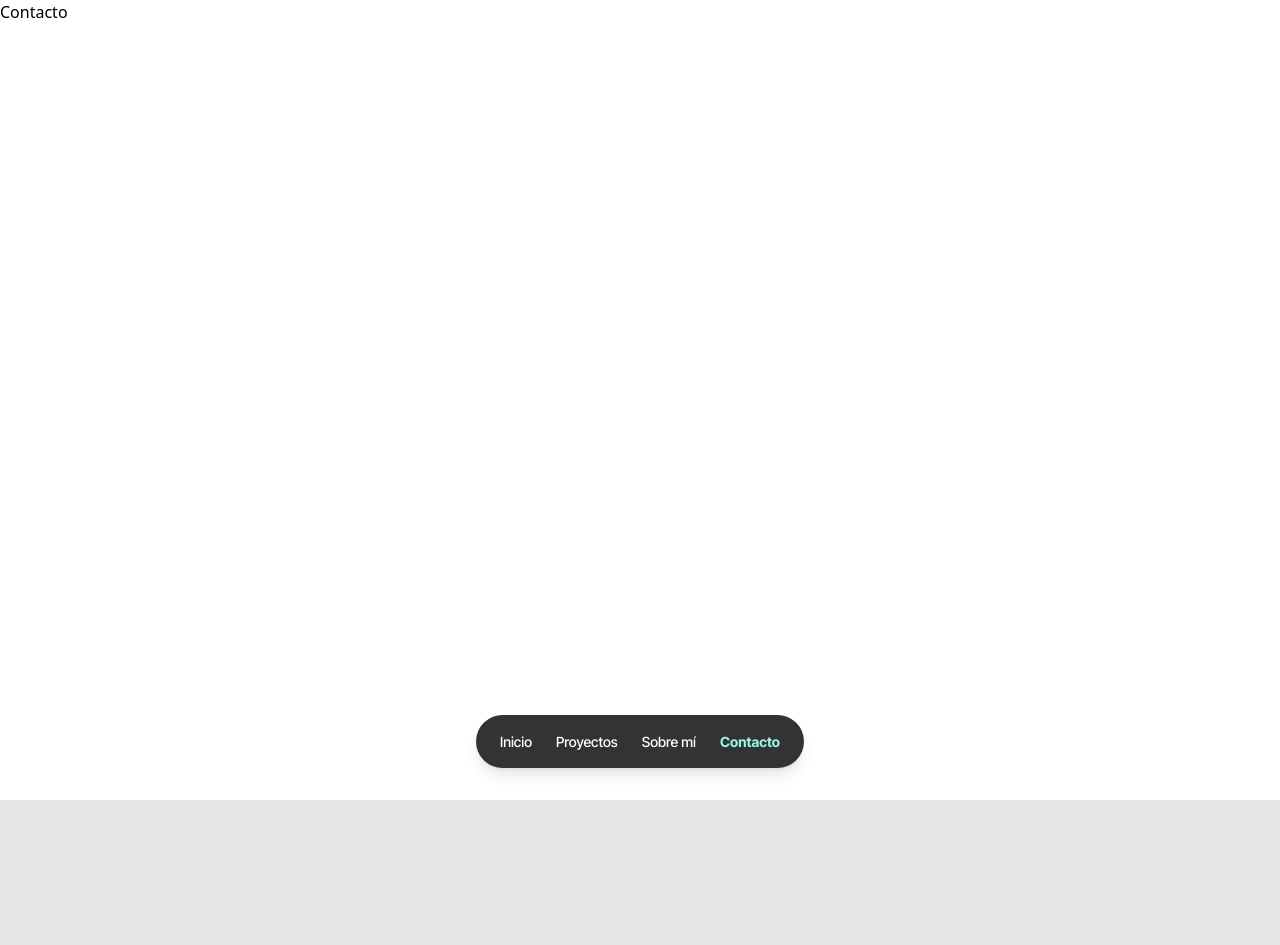
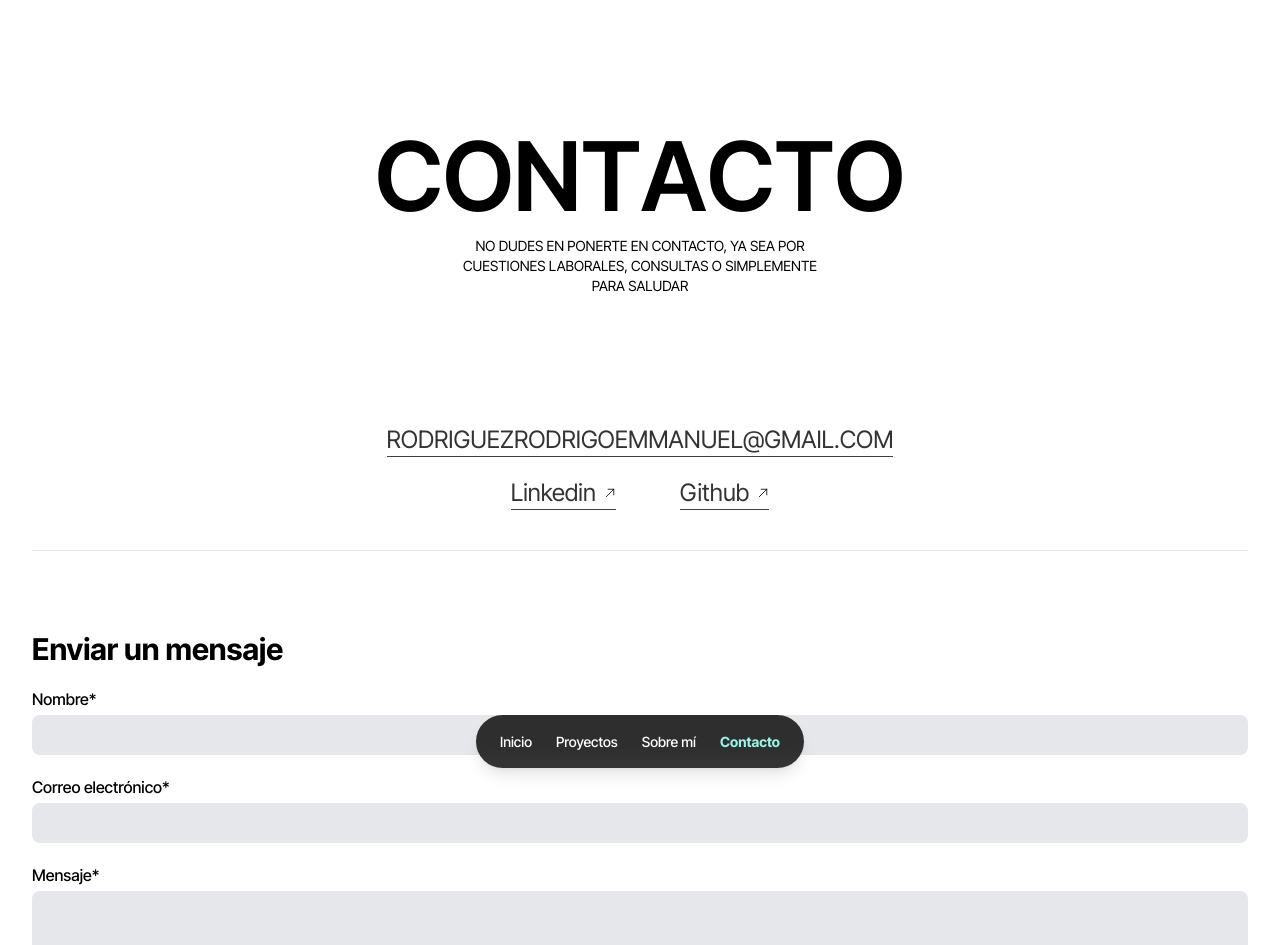
Before and after one commit to RdrBux/portfolio, a React (Create React App) app: page /contact in a window 1280 px wide. Shown: the top 945 px of the page. Before the commit the page ends 800 px from the top, so only its background shows below. Built offline with nearby package versions, Linux system fonts and the light colour scheme.

Commit message:
Write and style contact route

```diff
--- a/package.json
+++ b/package.json
@@ -3,6 +3,7 @@
   "version": "0.1.0",
   "private": true,
   "dependencies": {
+    "@emailjs/browser": "^3.9.1",
     "@testing-library/jest-dom": "^5.16.5",
     "@testing-library/react": "^13.4.0",
     "@testing-library/user-event": "^13.5.0",
--- a/src/components/CloseProject.jsx
+++ b/src/components/CloseProject.jsx
@@ -14,7 +14,7 @@ export default function CloseProject() {
       animate={{ opacity: 1 }}
       exit={{ opacity: 0 }}
       onClick={handleClick}
-      className="fixed top-6 right-6 z-40 w-fit rounded-full bg-black p-1 text-white duration-500 hover:rotate-90 lg:right-8 lg:top-8"
+      className="sticky top-6 right-6 z-40 w-fit self-end rounded-full bg-black p-1 text-white duration-500 hover:rotate-90 lg:right-8 lg:top-8"
     >
       <svg
         xmlns="http://www.w3.org/2000/svg"
--- a/src/components/ProjectNav.jsx
+++ b/src/components/ProjectNav.jsx
@@ -37,7 +37,7 @@ export default function Navbar() {
         <li>
           <a
             className="inline-block py-4 px-2"
-            href="#https://google.com"
+            href="https://google.com"
             target="_blank"
             rel="noreferrer"
           >
--- a/src/routes/about.jsx
+++ b/src/routes/about.jsx
@@ -2,16 +2,18 @@ import { motion } from 'framer-motion';
 
 export default function About() {
   return (
-    <motion.div>
+    <motion.div className="font-inter">
       <motion.div
         exit={{
           scale: 0.9,
           translateY: '2rem',
           borderRadius: '2rem',
         }}
-        className="h-full min-h-screen w-screen origin-top bg-white"
+        className="h-full w-screen origin-top bg-white"
       >
-        <h1>About</h1>
+        <div className="container flex flex-col gap-5">
+          <h1>hi</h1>
+        </div>
       </motion.div>
       <motion.div
         exit={{ display: 'block', opacity: 1 }}
--- a/src/routes/contact.jsx
+++ b/src/routes/contact.jsx
@@ -1,17 +1,173 @@
+import { useState } from 'react';
 import { motion } from 'framer-motion';
+import AnimatedTitle from '../components/AnimatedTitle';
+import emailjs from '@emailjs/browser';
+import { useRef } from 'react';
 
 export default function Contact() {
+  const [name, setName] = useState('');
+  const [email, setEmail] = useState('');
+  const [message, setMessage] = useState('');
+
+  const form = useRef();
+
+  function handleSubmit(e) {
+    e.preventDefault();
+
+    emailjs
+      .sendForm(
+        'service_m856fbi',
+        'contact_form',
+        form.current,
+        'R7TE1S2wUygb37lBp'
+      )
+      .then(
+        (result) => {
+          console.log(result.text);
+        },
+        (error) => {
+          console.log(error.text);
+        }
+      );
+
+    setName('');
+    setEmail('');
+    setMessage('');
+  }
+
+  const arrow = (
+    <svg
+      xmlns="http://www.w3.org/2000/svg"
+      fill="none"
+      viewBox="0 0 24 24"
+      strokeWidth={2}
+      stroke="currentColor"
+      className="h-3 w-3"
+    >
+      <path
+        strokeLinecap="round"
+        strokeLinejoin="round"
+        d="M4.5 19.5l15-15m0 0H8.25m11.25 0v11.25"
+      />
+    </svg>
+  );
+
   return (
-    <motion.div>
+    <motion.div className="font-inter">
       <motion.div
         exit={{
           scale: 0.9,
           translateY: '2rem',
           borderRadius: '2rem',
         }}
-        className="h-full min-h-screen w-screen origin-top bg-white"
+        className="min-h-screen w-screen max-w-full origin-top bg-white"
       >
-        <h1>Contacto</h1>
+        <div className="container flex flex-col">
+          <div className="flex flex-col items-center justify-center gap-3 py-20 text-center uppercase lg:py-32">
+            <AnimatedTitle text="Contacto" />
+            <motion.p
+              initial={{ y: '-0.25rem', opacity: 0 }}
+              animate={{
+                y: 0,
+                opacity: 1,
+                transition: {
+                  delay: 0.4,
+                  ease: 'easeOut',
+                  y: { duration: 0.5 },
+                  opacity: { duration: 1.2 },
+                },
+              }}
+              className="max-w-sm text-sm"
+            >
+              No dudes en ponerte en contacto, ya sea por cuestiones laborales,
+              consultas o simplemente para saludar
+            </motion.p>
+          </div>
+          <div className="flex flex-col items-center gap-5 pb-10 text-black/80 lg:text-2xl">
+            <a
+              href="mailto:rodriguezrodrigoemmanuel@gmail.com"
+              target="_blank"
+              rel="noreferrer"
+              className="group w-fit uppercase"
+            >
+              <div className="flex items-center gap-2">
+                rodriguezrodrigoemmanuel@gmail.com
+              </div>
+              <span className="block h-[1px] max-w-full bg-black/75 duration-300 group-hover:max-w-0"></span>
+            </a>
+            <div className="flex gap-16">
+              <a
+                href="https://www.linkedin.com/in/rdrbux/"
+                target="_blank"
+                rel="noreferrer"
+                className="group"
+              >
+                <div className="flex items-center gap-2">Linkedin {arrow}</div>
+                <span className="block h-[1px] max-w-full bg-black/75 duration-300 group-hover:max-w-0"></span>
+              </a>
+              <a
+                href="https://github.com/RdrBux"
+                target="_blank"
+                rel="noreferrer"
+                className="group"
+              >
+                <div className="flex items-center gap-2">Github {arrow}</div>
+                <span className="block h-[1px] max-w-full bg-black/75 duration-300 group-hover:max-w-0"></span>
+              </a>
+            </div>
+          </div>
+          <hr />
+          <form
+            ref={form}
+            onSubmit={handleSubmit}
+            className="flex flex-col gap-5 py-10 text-sm lg:py-20 lg:text-base"
+          >
+            <h3 className="text-3xl font-bold">Enviar un mensaje</h3>
+            <label className="flex flex-col font-medium">
+              Nombre*
+              <input
+                className="mt-1 rounded-lg bg-gray-200 px-4 py-2 text-base"
+                type="text"
+                name="user_name"
+                value={name}
+                onChange={(e) => setName(e.target.value)}
+                required
+              />
+            </label>
+            <label className="flex flex-col font-medium">
+              Correo electrónico*
+              <input
+                className="mt-1 rounded-lg bg-gray-200 px-4 py-2 text-base"
+                type="email"
+                name="user_email"
+                value={email}
+                onChange={(e) => setEmail(e.target.value)}
+                required
+              />
+            </label>
+            <label className="flex flex-col font-medium">
+              Mensaje*
+              <textarea
+                value={message}
+                name="message"
+                onChange={(e) => setMessage(e.target.value)}
+                className="mt-1 rounded-lg bg-gray-200 px-4 py-2 text-base"
+                required
+              />
+            </label>
+            <button className="rounded-lg bg-black py-4 text-base font-bold text-white">
+              ENVIAR
+            </button>
+          </form>
+
+          <div className="">
+            <hr />
+            <div className="pb-24 pt-10 text-center">
+              © Rodrigo Rodríguez 2022. <br />
+              Todos los derechos reservados.
+            </div>
+          </div>
+        </div>
       </motion.div>
       <motion.div
         exit={{ display: 'block', opacity: 1 }}
--- a/src/routes/fullProject.jsx
+++ b/src/routes/fullProject.jsx
@@ -9,8 +9,6 @@ import ProjectNav from '../components/ProjectNav';
 export default function FullProject() {
   const [showFixedEls, setShowFixedEls] = useState(false);
   const [topSidePage, setTopSidePage] = useState(true);
-
-  console.log(topSidePage);
 
   useEffect(() => {
     function x() {
@@ -27,7 +25,7 @@ export default function FullProject() {
   }, [showFixedEls]);
 
   useEffect(() => {
-    function y() {
+    function halfHeightSwapper() {
       const halfHeight = document.body.scrollHeight / 2;
       if (window.scrollY < halfHeight && !topSidePage) {
         setTopSidePage(true);
@@ -37,8 +35,8 @@ export default function FullProject() {
       }
     }
 
-    window.addEventListener('scroll', y);
-    return () => window.removeEventListener('scroll', y);
+    window.addEventListener('scroll', halfHeightSwapper);
+    return () => window.removeEventListener('scroll', halfHeightSwapper);
   }, [topSidePage]);
 
   return (
@@ -52,7 +50,6 @@ export default function FullProject() {
           topSidePage ? 'origin-top' : 'origin-bottom'
         } rounded-t-2xl bg-white font-inter lg:rounded-t-[2rem]`}
       >
-        <CloseProject />
         <AnimatePresence>
           {showFixedEls && (
             <div>
@@ -61,6 +58,7 @@ export default function FullProject() {
           )}
         </AnimatePresence>
         <div className="container flex flex-col pt-14 lg:pt-24">
+          <CloseProject />
           <div className="">
             <h2 className="text-5xl font-bold lg:text-7xl">TÍTULO</h2>
             <p className="lg:text-lg">Descripción de la página / Otra</p>
--- a/src/routes/projects.jsx
+++ b/src/routes/projects.jsx
@@ -1,17 +1,37 @@
+import { useEffect, useState } from 'react';
 import { motion } from 'framer-motion';
 import AnimatedTitle from '../components/AnimatedTitle';
 import Project from '../components/Project';
 
 export default function Projects() {
+  const [topSidePage, setTopSidePage] = useState(true);
+
+  useEffect(() => {
+    function halfHeightSwapper() {
+      const halfHeight = document.body.scrollHeight / 2;
+      if (window.scrollY < halfHeight && !topSidePage) {
+        setTopSidePage(true);
+      }
+      if (window.scrollY >= halfHeight && topSidePage) {
+        setTopSidePage(false);
+      }
+    }
+
+    window.addEventListener('scroll', halfHeightSwapper);
+    return () => window.removeEventListener('scroll', halfHeightSwapper);
+  }, [topSidePage]);
+
   return (
     <motion.div>
       <motion.div
         exit={{
           scale: 0.9,
-          translateY: '2rem',
+          translateY: topSidePage ? '2rem' : '-2rem',
           borderRadius: '2rem',
         }}
-        className="h-full w-screen max-w-full origin-top bg-white"
+        className={`h-full w-screen max-w-full ${
+          topSidePage ? 'origin-top' : 'origin-bottom'
+        } bg-white`}
       >
         <div className="container flex flex-col">
           <div className="flex h-[90vh] flex-col items-center justify-center gap-2 text-center uppercase">
```
Also changed, not shown: 1 other file (tests, documents, lock files or other folders).
